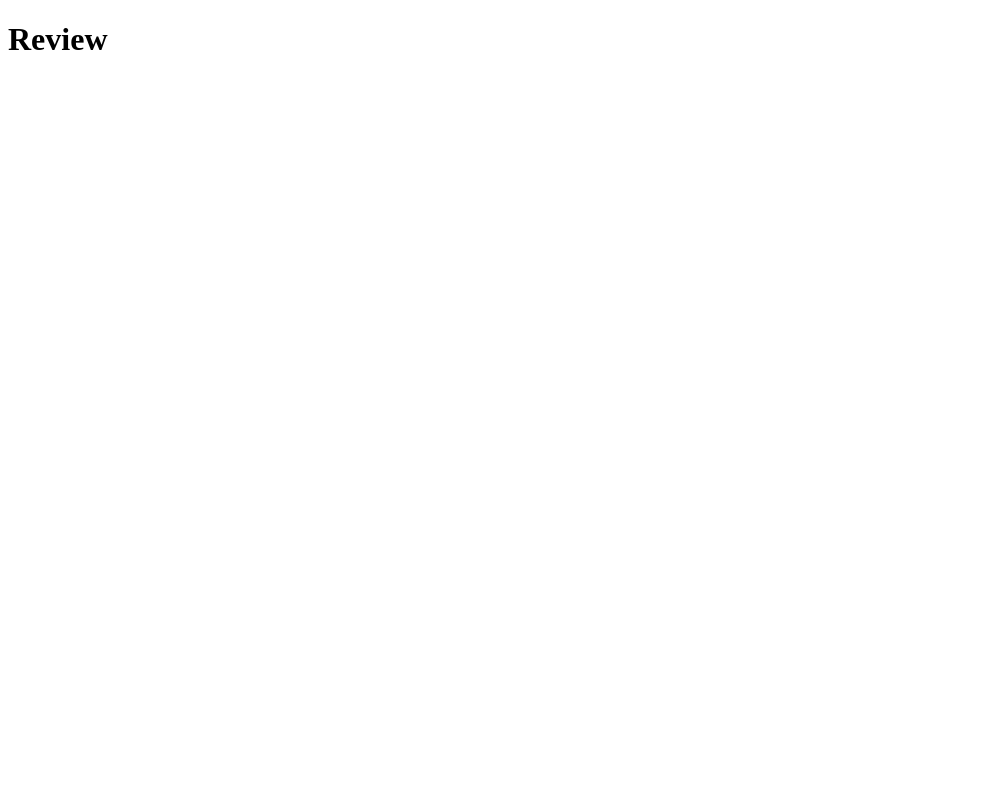
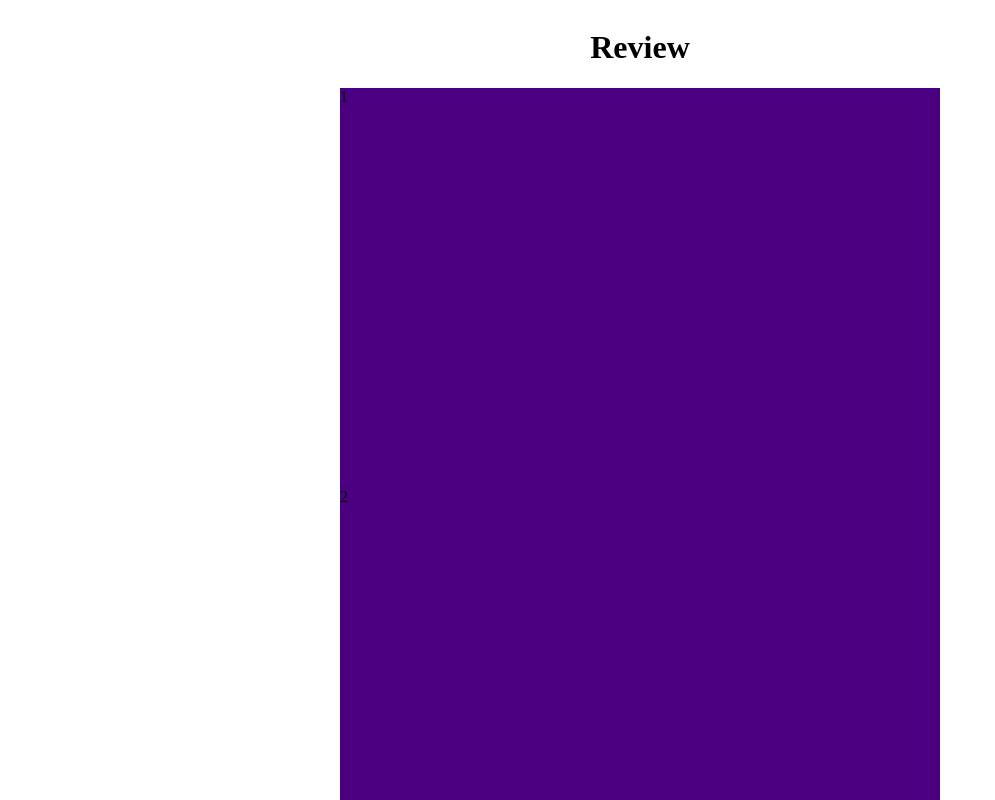
Before and after one commit to isaacmariga/Random-selection, a plain HTML site: page index.html in a window 1280 px wide. Shown: the top 800 px of the page, without its empty margins (0-995 px from the left). Drawn offline with Linux system fonts and the light colour scheme.

Commit message:
correcting cox variable

```diff
--- a/index.html
+++ b/index.html
@@ -6,6 +6,7 @@
     <meta http-equiv="X-UA-Compatible" content="IE=edge">
     <meta name="viewport" content="width=device-width, initial-scale=1.0">
     <title>Review</title>
+    <link rel="stylesheet" href="style.css">
 </head>
 
 <body>
@@ -13,15 +14,16 @@
     <div class="container">
         <h1>Review</h1>
         <div class="boxes">
-            <div class="box" id="red"></div>
-            <div class="box" id="blue"></div>
-            <div class="box" id="yellow"></div>
-            <div class="box" id="orange"></div>
-            <div class="box" id="green"></div>
-            <div class="box" id="indigo"></div>
+            <div class="box red" id="red">1</div>
+            <div class="box blue" id="blue">2</div>
+            <div class="box yellow" id="yellow">3</div>
+            <div class="box orange" id="orange">4</div>
+            <div class="box green" id="green">5</div>
+            <div class="box indigo" id="indigo">6</div>
         </div>
     </div>
 
+    <script src="main.js"></script>
 </body>
 
 </html>
--- a/main.js
+++ b/main.js
@@ -0,0 +1,14 @@
+let bcolors = ["red", "blue", "yellow", "orange", "green", "indigo"]
+let box = document.querySelectorAll(".box")
+let red = document.querySelector("#red")
+
+
+
+box.forEach(box => {
+    for (i = 0; i < bcolors.length; i++) {
+        box.style.backgroundColor = bcolors[i]
+        console.log(bcolors[i])
+
+    }
+
+});
--- a/style.css
+++ b/style.css
@@ -0,0 +1,12 @@
+.container {
+    height: 100vh;
+    display: grid;
+    place-items: center;
+}
+
+.box {
+    background-color: red;
+    height: 400px;
+    width: 600px;
+    border: 20px;
+}
```
